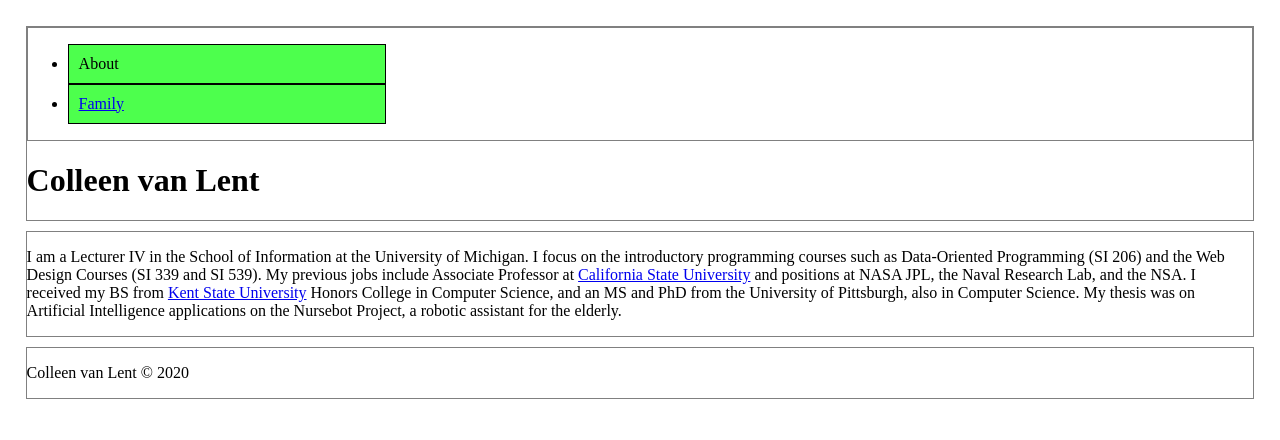
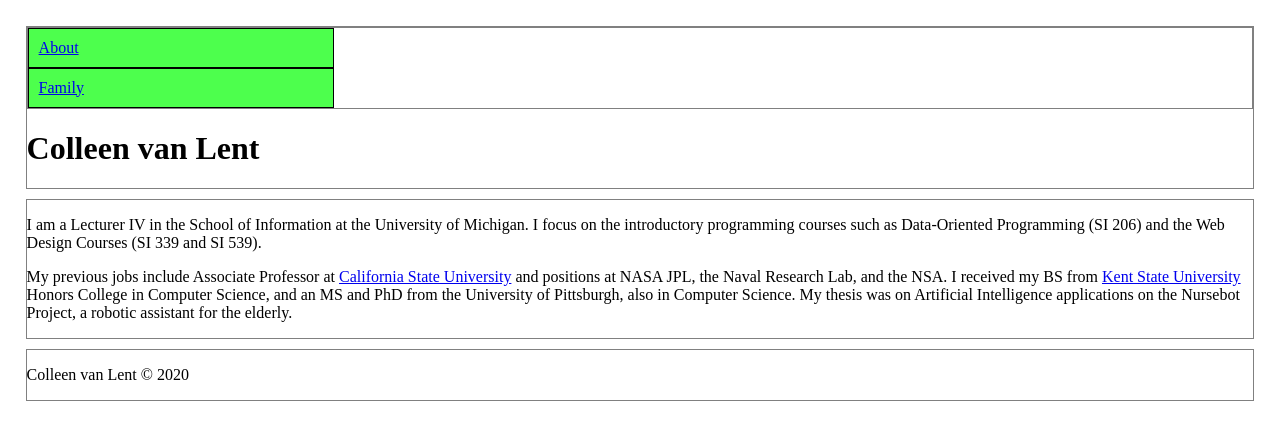
Before and after one commit to swinter00/homework1, a plain HTML site: page index.html in a window 1280 px wide. Drawn offline with Linux system fonts and the light colour scheme.

Commit message:
Add files via upload

```diff
--- a/index.html
+++ b/index.html
@@ -3,7 +3,7 @@
 <head>
 	<meta charset="UTF-8">
 	<title>About</title>
-	<link rel="stylesheet" href="css/html5_reset.css">
+	<link rel="stylesheet" href="css/html5reset.css">
 	<link rel="stylesheet" href="css/style.css">
 	<link rel="icon" href="imgs/favicon.ico">
 </head>
@@ -12,7 +12,7 @@
 <header>
 	<nav>
 		<ul>
-			<li>About</li>
+			<li><a href="index.html">About</a></li>
 			<li><a href="family.html">Family</a></li>
 		</ul>
 	</nav>
@@ -21,11 +21,10 @@
 </header>
 
 <main>
-<p>
-I am a Lecturer IV in the School of Information at the University of Michigan. I focus on the introductory programming courses such as Data-Oriented Programming (SI 206) and the Web Design Courses (SI 339 and SI 539).
 
-My previous jobs include Associate Professor at <a href="https://www.csulb.edu/">California State University</a> and positions at NASA JPL, the Naval Research Lab, and the NSA. I received my BS from <a href="https://www.kent.edu/">Kent State University</a> Honors College in Computer Science, and an MS and PhD from the University of Pittsburgh, also in Computer Science. My thesis was on Artificial Intelligence applications on the Nursebot Project, a robotic assistant for the elderly.
-</p>
+<p>I am a Lecturer IV in the School of Information at the University of Michigan. I focus on the introductory programming courses such as Data-Oriented Programming (SI 206) and the Web Design Courses (SI 339 and SI 539).</p>
+
+<p>My previous jobs include Associate Professor at <a href="https://www.csulb.edu/">California State University</a> and positions at NASA JPL, the Naval Research Lab, and the NSA. I received my BS from <a href="https://www.kent.edu/">Kent State University</a> Honors College in Computer Science, and an MS and PhD from the University of Pittsburgh, also in Computer Science. My thesis was on Artificial Intelligence applications on the Nursebot Project, a robotic assistant for the elderly.</p>
 </main>
 
 <footer>
```
Also changed, not shown: family.html (+2 -2 lines).
